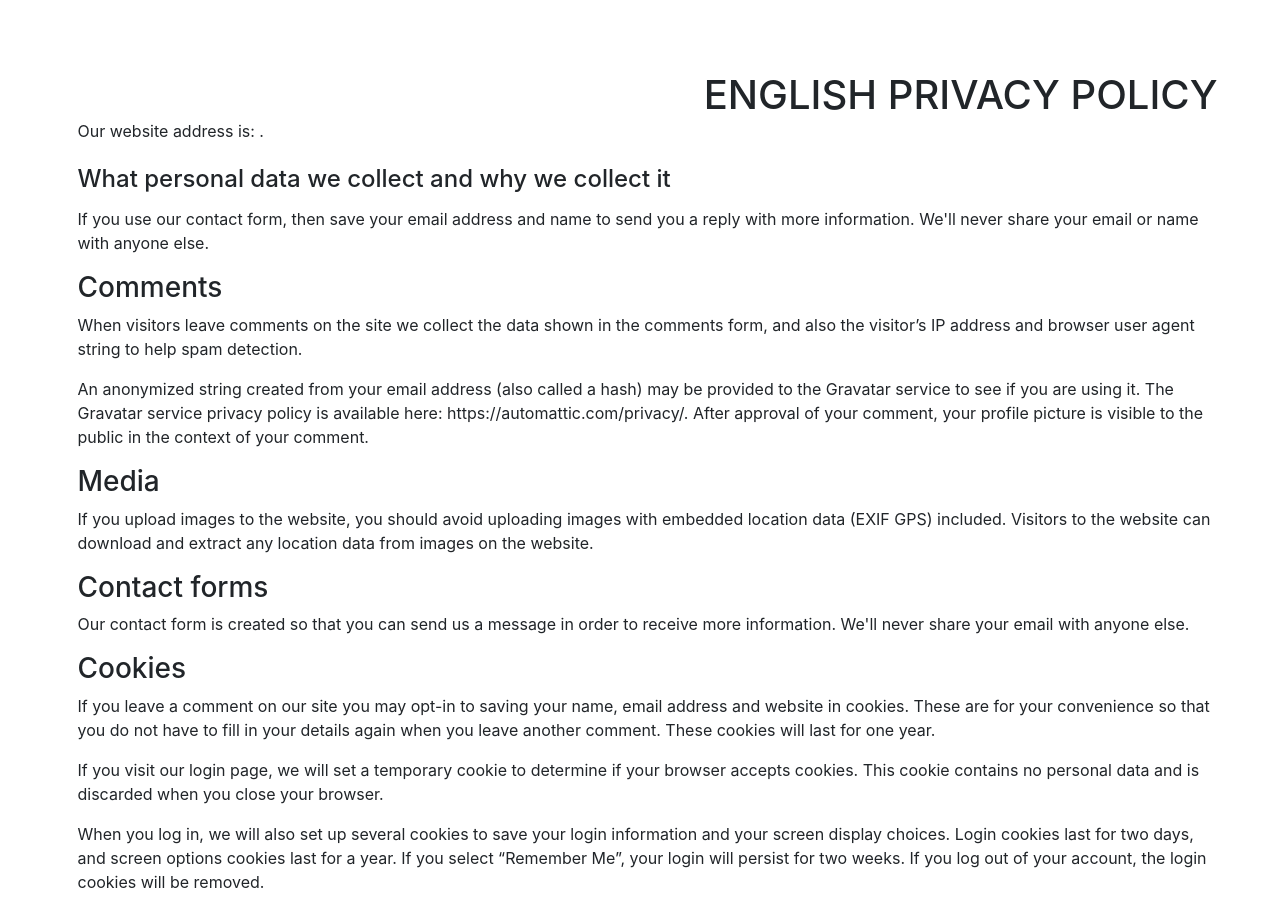
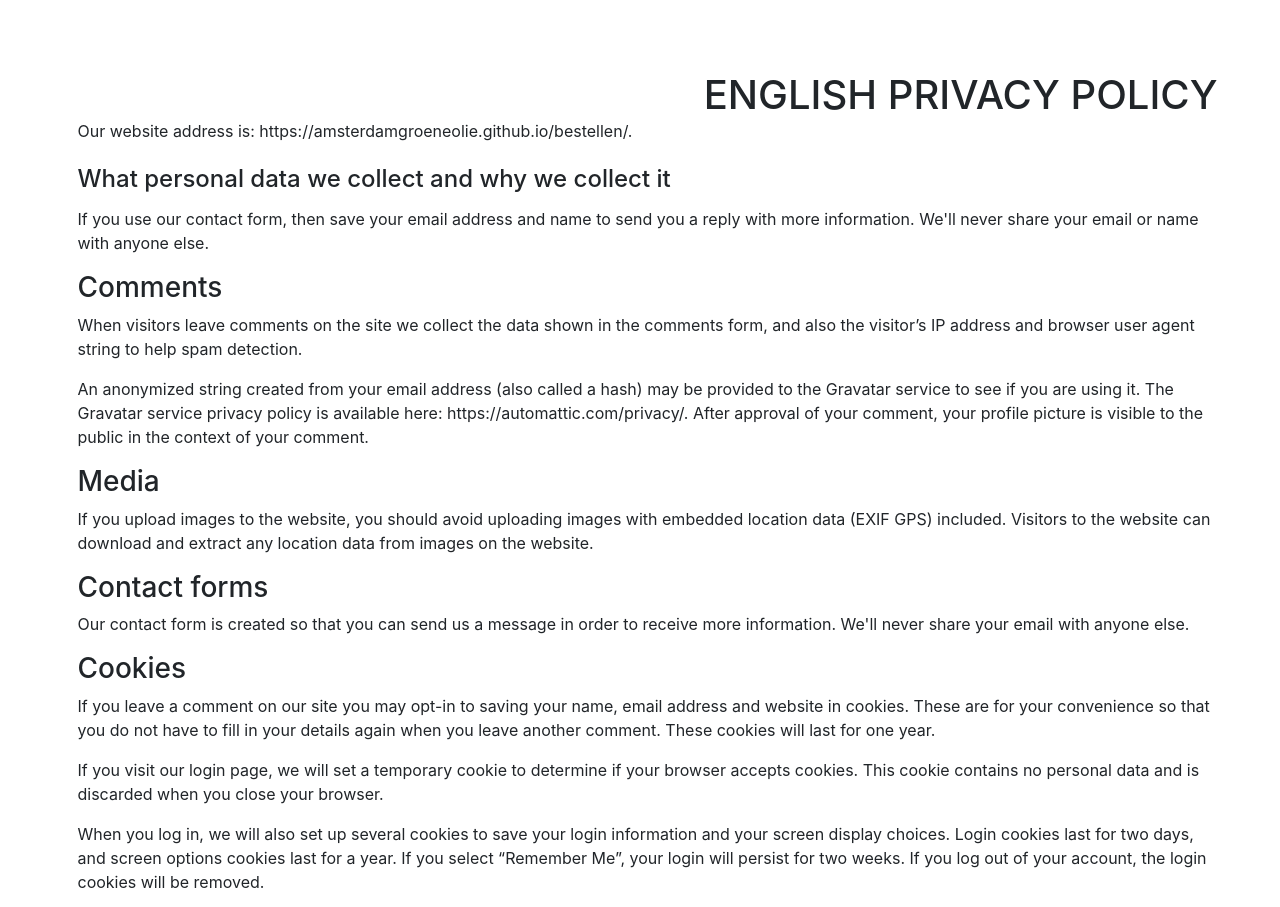
Before and after one commit to amsterdamgroeneolie/bestellen, a plain HTML site: page privacy.html in a window 1280 px wide. Shown: the part 3943-4850 px from the top of the page. Drawn offline with Linux system fonts and the light colour scheme.

Commit message:
Update privacy.html

```diff
--- a/privacy.html
+++ b/privacy.html
@@ -165,7 +165,7 @@ Netherlands<br><br>
 
 <h1>ENGLISH PRIVACY POLICY</h1>
 		<br><br>
-<p>Our website address is: .</p>
+<p>Our website address is: https://amsterdamgroeneolie.github.io/bestellen/.</p>
 
 
 
```
